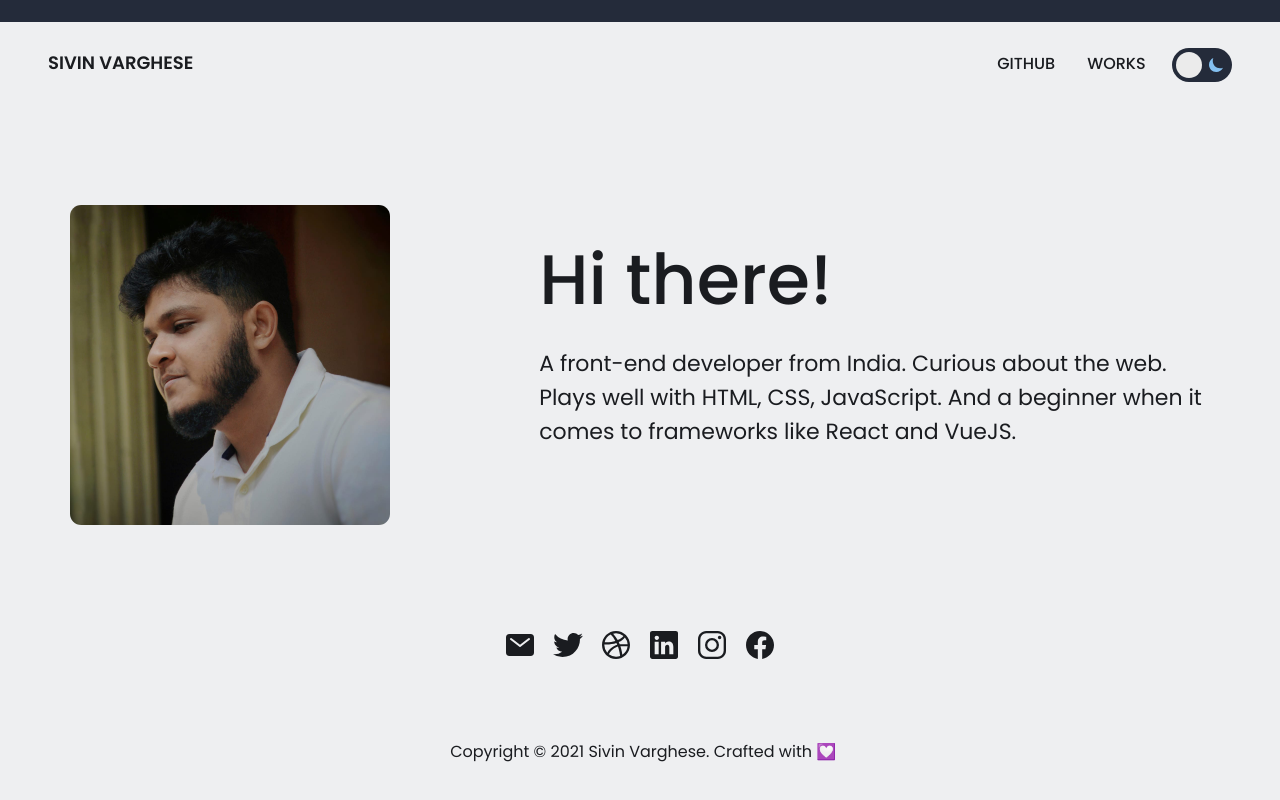
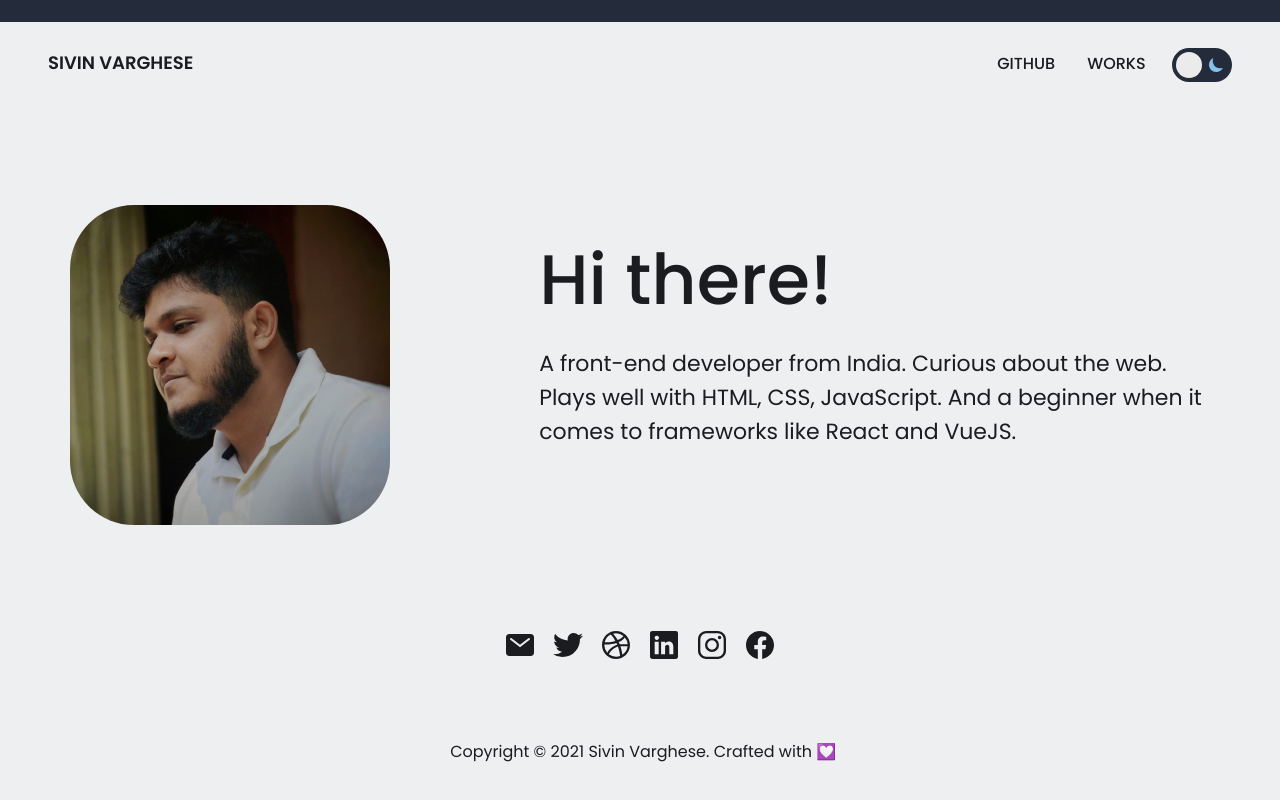
Before and after one commit to iamsivin/website, a React (Create React App) app: page / in a window 1280 px wide. Shown: the top 800 px of the page. Built offline with nearby package versions, Linux system fonts and the light colour scheme.

Commit message:
minor fixes in border radius.

```diff
--- a/src/components/About.css
+++ b/src/components/About.css
@@ -35,7 +35,7 @@
 .image {
   width: 22rem;
   height: 22rem;
-  border-radius: 0.7rem;
+  border-radius: 4rem;
 }
 
 .about-head {
@@ -87,7 +87,6 @@
   .image {
     width: 20rem;
     height: 20rem;
-    border-radius: 0.7rem;
   }
 
   .about {
@@ -123,7 +122,6 @@
   .image {
     width: 16rem;
     height: 16rem;
-    border-radius: 0.7rem;
   }
 
   .about {
@@ -166,7 +164,6 @@
     align-items: flex-start;
     width: 16rem;
     height: 16rem;
-    border-radius: 0.7rem;
   }
 
   .about {
@@ -210,7 +207,6 @@
     align-items: flex-start;
     width: 14rem;
     height: 14rem;
-    border-radius: 0.7rem;
   }
 
   .about {
```
